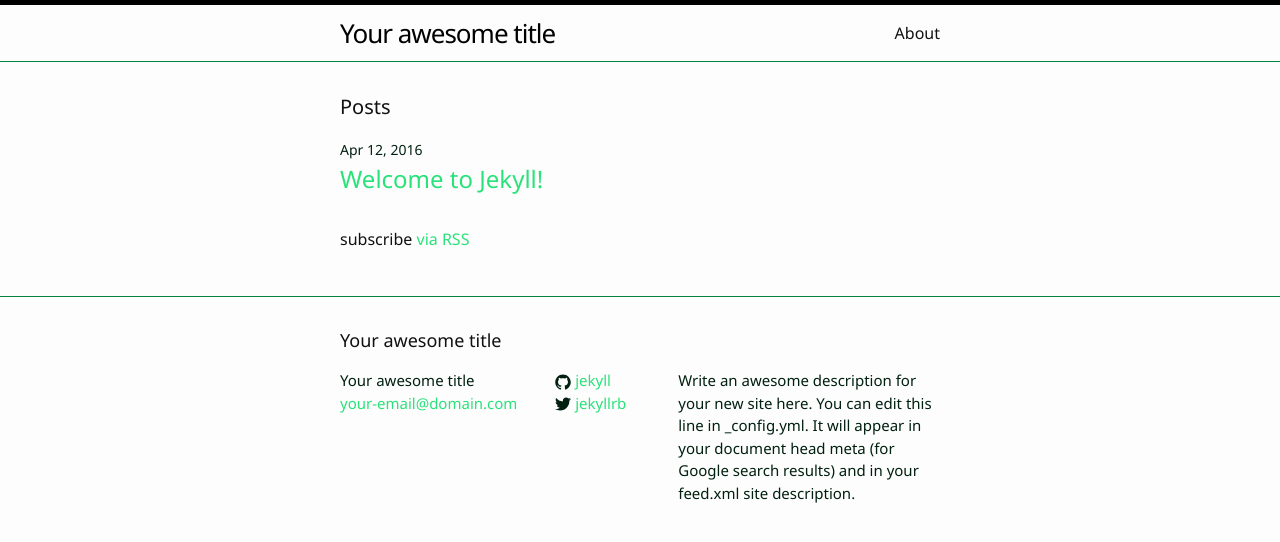
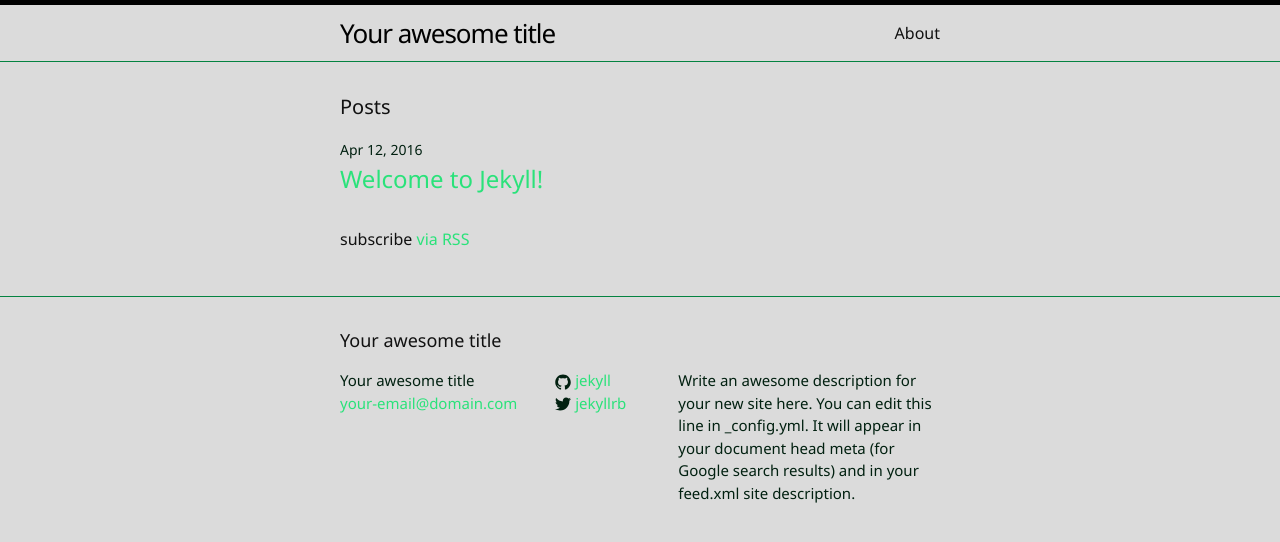
Before and after one commit to marisusis/spacegeek224.github.io, a Jekyll site: the page built from index.html, in a window 1280 px wide. Shown: the top 542 px of the page. Built offline with Jekyll 4.4.1, drawn with Linux system fonts in a browser that asks for light colours.

Commit message:
Update main.scss

```diff
--- a/css/main.scss
+++ b/css/main.scss
@@ -14,7 +14,7 @@ $base-line-height: 1.5;
 $spacing-unit:     30px;
 
 $text-color:       #111;
-$background-color: #fdfdfd;
+$background-color: #dbdbdb; //#fdfdfd
 $brand-color:      #2ae27a;
 
 $grey-color:       #012010;
```
